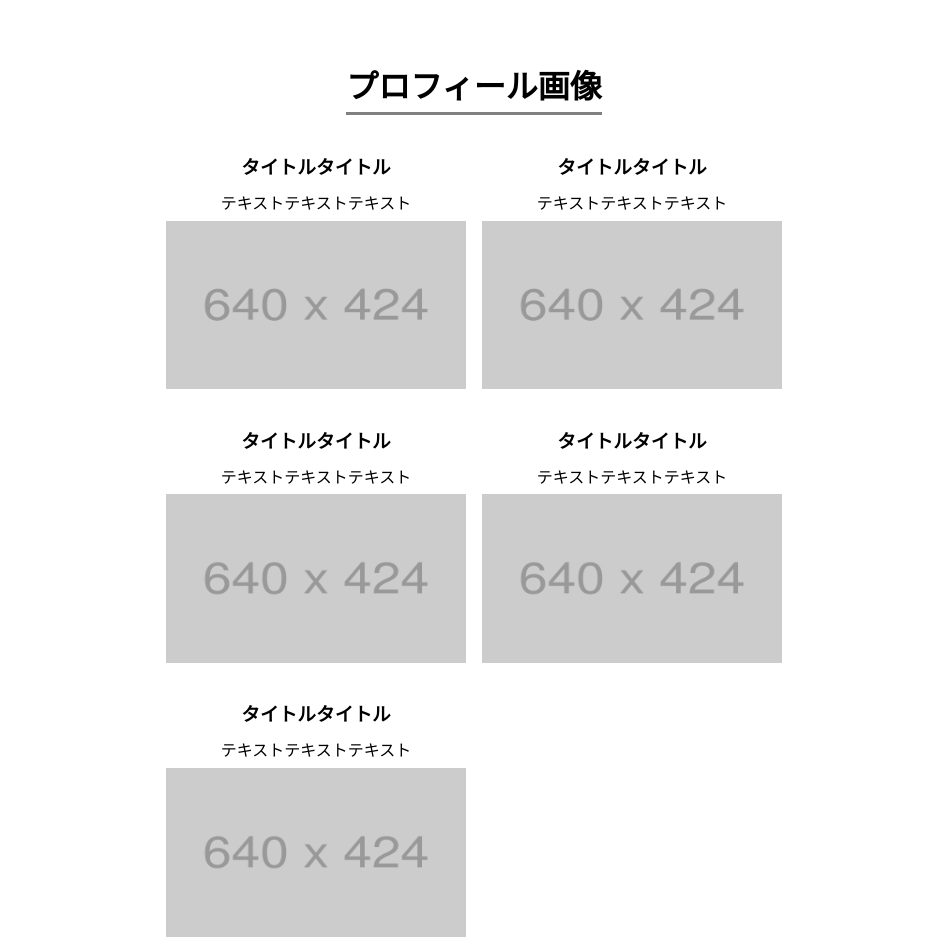
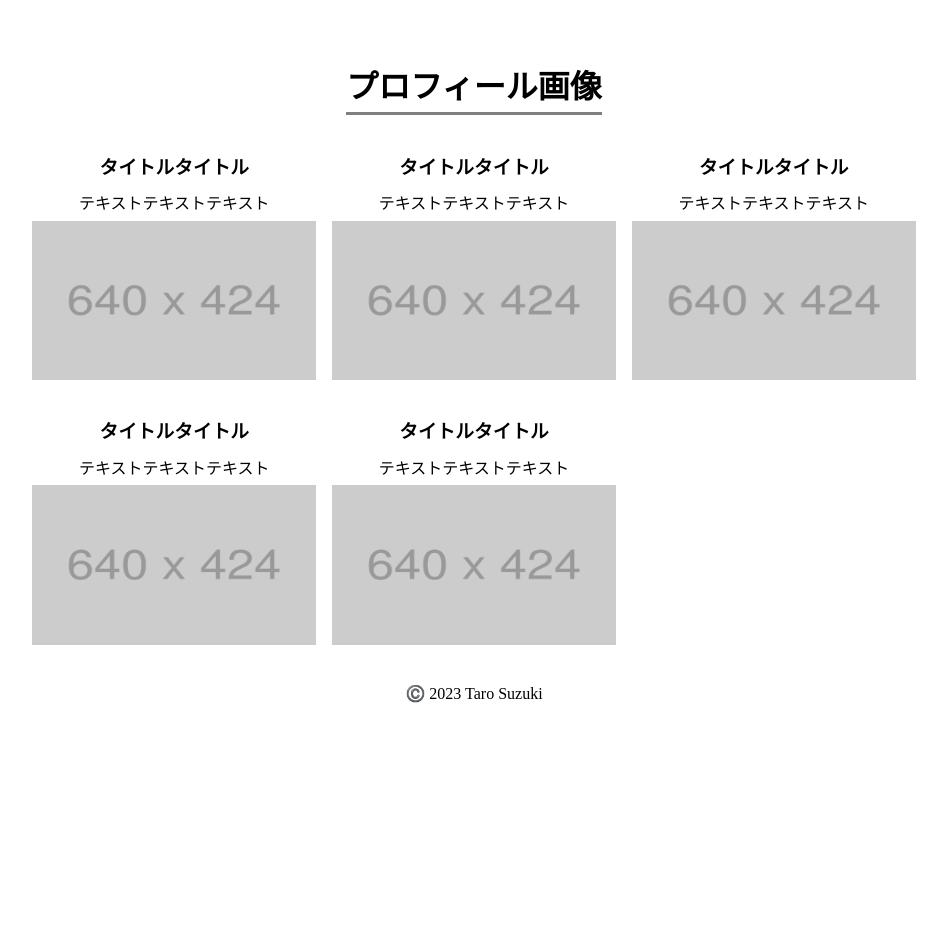
Before and after one commit to sakakibara-yuuki/hc_practice, a plain HTML site: page html_css_output_beginner/index.html in a window 1280 px wide. Shown: the part 920-1864 px from the top of the page, without its empty margins (166-1113 px from the left). After the commit the page ends 1669 px from the top, so only its background shows below. Drawn offline with Linux system fonts and the light colour scheme.

Commit message:
fix: fix layout in profiel__card

```diff
--- a/html_css_output_beginner/styles.css
+++ b/html_css_output_beginner/styles.css
@@ -170,10 +170,16 @@ section > h1 {
 
 .profiel {
   display: grid;
-  grid-template-columns: repeat(auto-fit, minmax(100px, 300px));
+  grid-template-columns: repeat(1, 1fr);
   justify-content: center;
   width: 100%;
   gap: 1rem;
+}
+
+@media screen and (min-width: 600px) {
+  .profiel {
+    grid-template-columns: repeat(3, 1fr);
+  }
 }
 
 .profiel__card {
```
